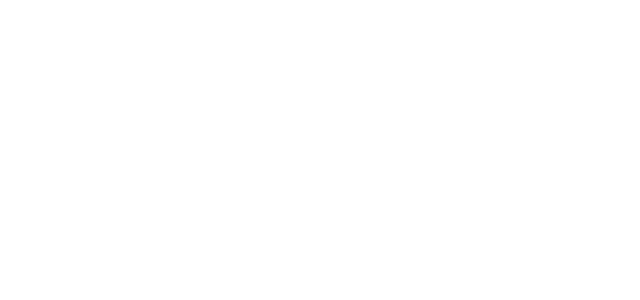
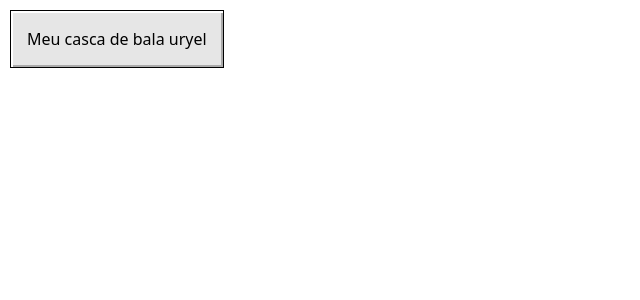
Before and after one commit to Pic-Design-Pattern/B-UI, a React (Vite) app: page / in a window 1280 px wide. Shown: the top 300 px of the page, without its empty margins (0-640 px from the left). Built offline with nearby package versions, Linux system fonts and the light colour scheme.

Commit message:
feat: Button component

```diff
--- /dev/null
+++ b/src/components/Button/Button.styles.css
@@ -0,0 +1,19 @@
+
+.btn {
+    border: 1px solid var(--generics-border-color);
+    transition: 300ms;
+    box-shadow: inset 2px 2px 0px 0px var(--context-background-primary-color),
+                inset -2px -2px 0px 0px var(--context-background-senary-color);
+}
+
+.btn:hover {
+    box-shadow: inset 2px 2px 0px 0px var(--context-background-primary-color),
+                inset -2px -2px 0px 0px var(--context-background-senary-color),
+                4px 4px 0px 0px var(--context-shadow-primary-color),
+                6px 6px 4px var(--context-shadow-25-primary-color);
+    transform: translate(-4px, -4px);
+}
+
+.btn:active {
+    outline: 4px solid var(--generics-active-color);
+}
--- /dev/null
+++ b/src/components/Button/Button.tsx
@@ -0,0 +1,13 @@
+import { ButtonConfig, ButtonProps } from "./Button.types";
+import "./Button.styles.css";
+import useButton from "./useButton";
+
+const Button = (props: ButtonProps) => {
+    const { configurableStyle } = useButton(props);
+    const { children } = props;
+    const htmlAttributes = {...props as Omit<ButtonProps, keyof ButtonConfig | "children">}
+
+    return <button {...htmlAttributes} className={ configurableStyle + " btn"}> { children } </button>
+}
+
+export default Button;
--- /dev/null
+++ b/src/components/Button/useButton.tsx
@@ -0,0 +1,29 @@
+import { ButtonColor, ButtonProps, ButtonSize } from "./Button.types";
+
+const colorAdapter = (buttonSize: ButtonColor) => {
+    switch (buttonSize) {
+        case "default": return "bg-generics-default";
+        case "primary": return "bg-primary";
+        case "warning": return "bg-warning";
+        case "danger": return "bg-danger";
+        case "success": return "bg-success";
+    }
+}
+
+const sizeAdapter = (buttonSize: ButtonSize) => {
+    switch (buttonSize) {
+        case "small": return "p-2.5";
+        case "medium": return "p-4";
+        case "big": return "p-5";
+    }
+}
+
+const useButton = (props: ButtonProps) => {
+    const configurableStyle = sizeAdapter(props.size) + " " + colorAdapter(props.color);
+
+    return {
+        configurableStyle
+    }
+}
+
+export default useButton;
--- a/src/index.css
+++ b/src/index.css
@@ -40,6 +40,9 @@
         --context-shadow-tertiary-color: #ffffff;
         --context-shadow-quaternary-color: #ffffff;
         --context-shadow-quinary-color: #ffffff;
+        --context-shadow-25-primary-color: #ffffff;
+        --context-shadow-50-primary-color: #ffffff;
+        --context-shadow-75-primary-color: #ffffff;
 
         --context-inverse-text-color: #ffffff;
         --context-inverse-background-primary-color: #ffffff;
--- a/src/main.tsx
+++ b/src/main.tsx
@@ -1,8 +1,12 @@
 import { StrictMode } from 'react'
 import { createRoot } from 'react-dom/client'
 import './index.css'
+import Button from './components/Button/Button'
 
 createRoot(document.getElementById('root')!).render(
   <StrictMode>
+    <main className='honeymoon' style={{padding: "10px"}}>
+     <Button color='default' size='medium'>Meu casca de bala uryel</Button>
+    </main>
   </StrictMode>,
 )
--- a/src/themes/honeymoon/asign.css
+++ b/src/themes/honeymoon/asign.css
@@ -5,6 +5,7 @@
     --generics-default-color: var(--whib-120);
     --generics-text-color: var(--whib-840);
     --generics-placeholder-color: var(--whib-480);
+    --generics-active-color: var(--honeymoon-200);
     --generics-border-color: var(--whib-960);
 
     --context-primary-color: var(--honeymoon-400);
@@ -35,6 +36,9 @@
     --context-shadow-tertiary-color: var(--whib-360);
     --context-shadow-quaternary-color: var(--whib-300);
     --context-shadow-quinary-color: var(--whib-60);
+    --context-shadow-25-primary-color: #00000030;
+    --context-shadow-50-primary-color: #00000070;
+    --context-shadow-75-primary-color: #000000cc;
 
     --context-inverse-text-color: var(--whib-60);
     --context-inverse-background-primary-color: var(--whib-900);
```
Also changed, not shown: src/components/Button/Button.types.ts (added, +11 -0 lines), 1 other file (tests, documents, lock files or other folders).
